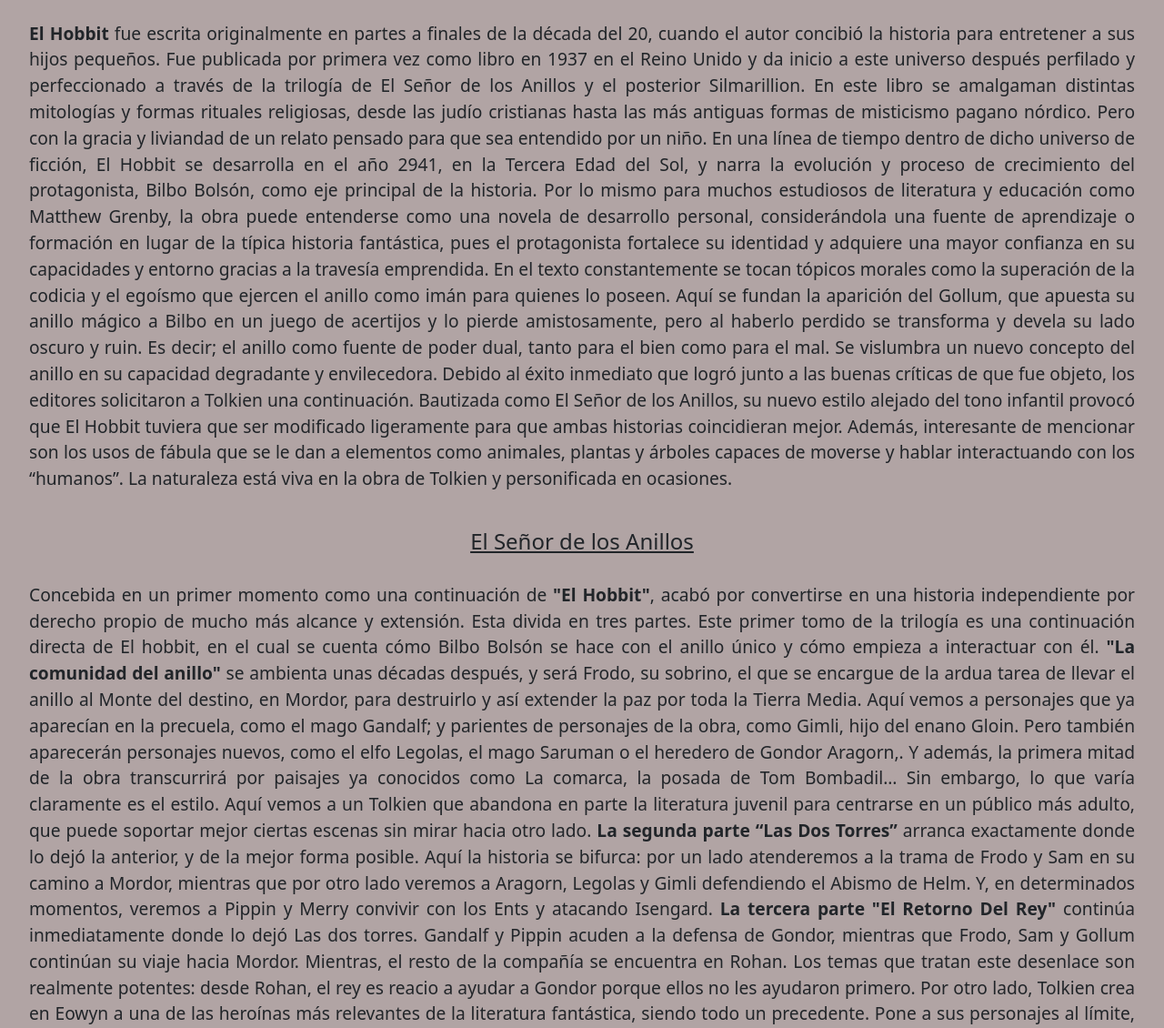
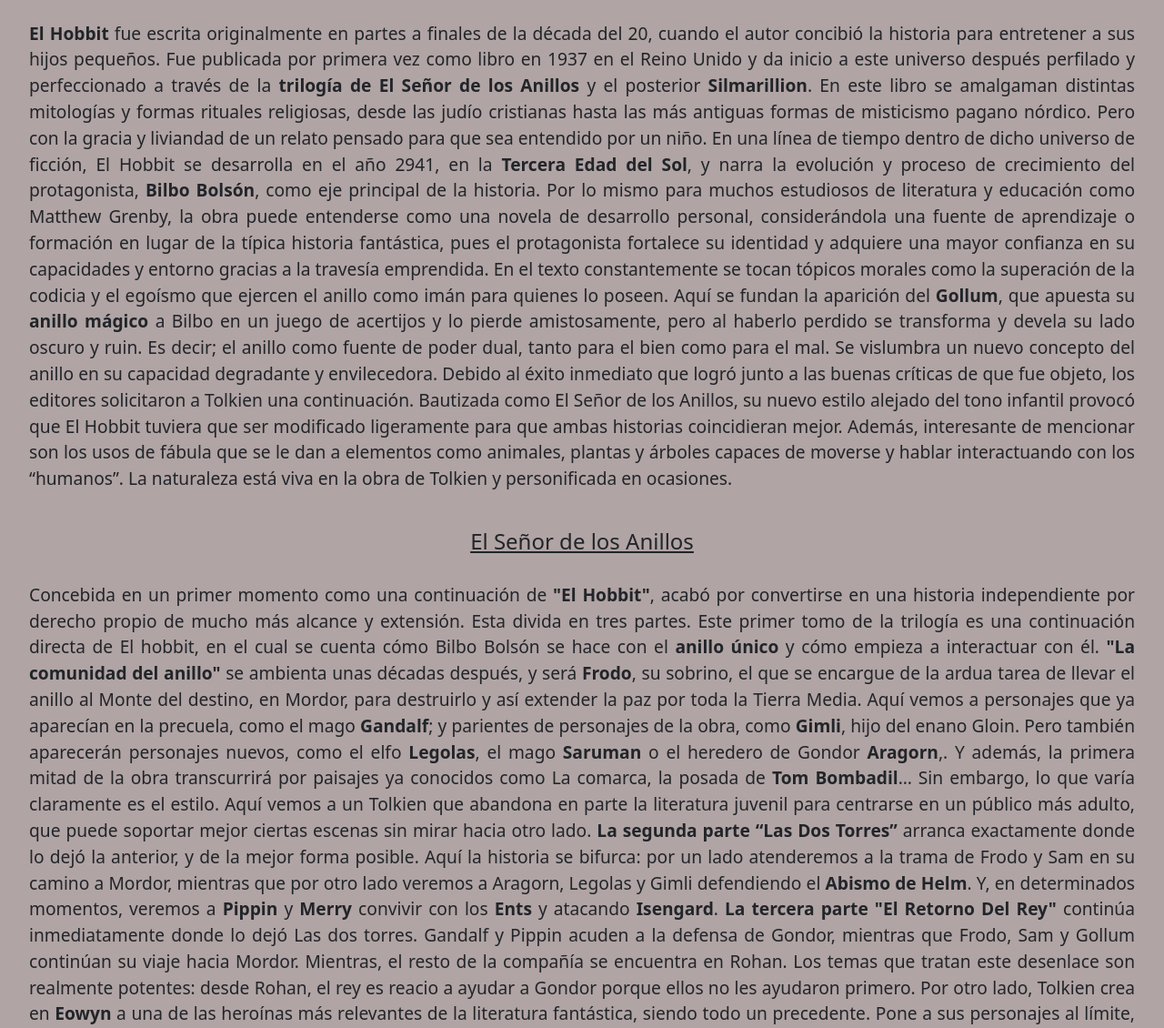
Before and after one commit to joseLecce/mundo-tolkien, a plain HTML site: page pages/obras.html in a window 1280 px wide. Shown: the part 507-1637 px from the top of the page at 91% size. Drawn offline with nearby package versions, Linux system fonts and the light colour scheme.

Commit message:
Edito codigo para mejorar indentaciÂón y legibilidad

```diff
--- a/pages/obras.html
+++ b/pages/obras.html
@@ -53,16 +53,16 @@
 
                 <p><strong>El Hobbit</strong> fue escrita originalmente en partes a finales de la década del 20, cuando el autor concibió la historia para entretener a sus hijos
                 pequeños. Fue publicada por primera vez como libro en 1937 en el Reino Unido y da inicio a este universo después perfilado y perfeccionado
-                a través de la trilogía de El Señor de los Anillos y el posterior Silmarillion. En este libro se amalgaman distintas mitologías y formas rituales
+                a través de la <strong>trilogía de El Señor de los Anillos</strong> y el posterior <strong>Silmarillion</strong>. En este libro se amalgaman distintas mitologías y formas rituales
                 religiosas, desde las judío cristianas hasta las más antiguas formas de misticismo pagano nórdico. Pero con la gracia y liviandad de un relato
                 pensado para que sea entendido por un niño.
-                En una línea de tiempo dentro de dicho universo de ficción, El Hobbit se desarrolla en el año 2941, en la Tercera Edad del Sol, y narra
-                la evolución y proceso de crecimiento del protagonista, Bilbo Bolsón, como eje principal de la historia. Por lo mismo para muchos estudiosos
+                En una línea de tiempo dentro de dicho universo de ficción, El Hobbit se desarrolla en el año 2941, en la <strong>Tercera Edad del Sol</strong>, y narra
+                la evolución y proceso de crecimiento del protagonista, <strong>Bilbo Bolsón</strong>, como eje principal de la historia. Por lo mismo para muchos estudiosos
                 de literatura y educación como Matthew Grenby, la obra puede entenderse como una novela de desarrollo personal, considerándola una fuente de
                 aprendizaje o formación en lugar de la típica historia fantástica, pues el protagonista fortalece su identidad y adquiere una mayor confianza
                 en su capacidades y entorno gracias a la travesía emprendida.
                 En el texto constantemente se tocan tópicos morales como la superación de la codicia y el egoísmo que ejercen el anillo como imán para quienes lo
-                poseen. Aquí se fundan la aparición del Gollum, que apuesta su anillo mágico a Bilbo en un juego de acertijos y lo pierde amistosamente, pero al
+                poseen. Aquí se fundan la aparición del <strong>Gollum</strong>, que apuesta su <strong>anillo mágico</strong> a Bilbo en un juego de acertijos y lo pierde amistosamente, pero al
                 haberlo perdido se transforma y devela su lado oscuro y ruin. Es decir; el anillo como fuente de poder dual, tanto para el bien como para el mal.
                 Se vislumbra un nuevo concepto del anillo en su capacidad degradante y envilecedora.
                 Debido al éxito inmediato que logró junto a las buenas críticas de que fue objeto, los editores solicitaron a Tolkien una continuación.
@@ -81,21 +81,21 @@
 
                 <p>Concebida en un primer momento como una continuación de <strong>"El Hobbit"</strong>, acabó por convertirse en una historia independiente por derecho propio de
                 mucho más alcance y extensión. Esta divida en tres partes.
-                Este primer tomo de la trilogía es una continuación directa de El hobbit, en el cual se cuenta cómo Bilbo Bolsón se hace con el anillo único
-                y cómo empieza a interactuar con él. <strong>"La comunidad del anillo"</strong> se ambienta unas décadas después, y será Frodo, su sobrino, el que se encargue de
+                Este primer tomo de la trilogía es una continuación directa de El hobbit, en el cual se cuenta cómo Bilbo Bolsón se hace con el <strong>anillo único</strong>
+                y cómo empieza a interactuar con él. <strong>"La comunidad del anillo"</strong> se ambienta unas décadas después, y será <strong>Frodo</strong>, su sobrino, el que se encargue de
                 la ardua tarea de llevar el anillo al Monte del destino, en Mordor, para destruirlo y así extender la paz por toda la Tierra Media.
-                Aquí vemos a personajes que ya aparecían en la precuela, como el mago Gandalf; y parientes de personajes de la obra, como Gimli, hijo del enano
-                Gloin. Pero también aparecerán personajes nuevos, como el elfo Legolas, el mago Saruman o el heredero de Gondor Aragorn,. Y además, la primera
-                mitad de la obra transcurrirá por paisajes ya conocidos como La comarca, la posada de Tom Bombadil…
+                Aquí vemos a personajes que ya aparecían en la precuela, como el mago <strong>Gandalf</strong>; y parientes de personajes de la obra, como <strong>Gimli</strong>, hijo del enano
+                Gloin. Pero también aparecerán personajes nuevos, como el elfo <strong>Legolas</strong>, el mago <strong>Saruman</strong> o el heredero de Gondor <strong>Aragorn</strong>,. Y además, la primera
+                mitad de la obra transcurrirá por paisajes ya conocidos como La comarca, la posada de <strong>Tom Bombadil</strong>…
                 Sin embargo, lo que varía claramente es el estilo. Aquí vemos a un Tolkien que abandona en parte la literatura juvenil para centrarse en un
                 público más adulto, que puede soportar mejor ciertas escenas sin mirar hacia otro lado.
                 <strong>La segunda parte “Las Dos Torres”</strong> arranca exactamente donde lo dejó la anterior, y de la mejor forma posible. Aquí la historia se bifurca: por
                 un lado atenderemos a la trama de Frodo y Sam en su camino a Mordor, mientras que por otro lado veremos a Aragorn, Legolas y Gimli defendiendo
-                el Abismo de Helm. Y, en determinados momentos, veremos a Pippin y Merry convivir con los Ents y atacando Isengard.
+                el <strong>Abismo de Helm</strong>. Y, en determinados momentos, veremos a <strong>Pippin</strong> y <strong>Merry</strong> convivir con los <strong>Ents</strong> y atacando <strong>Isengard</strong>.
                 <strong>La tercera parte "El Retorno Del Rey"</strong> continúa inmediatamente donde lo dejó Las dos torres. Gandalf y Pippin acuden a la defensa de Gondor,
                 mientras que Frodo, Sam y Gollum continúan su viaje hacia Mordor. Mientras, el resto de la compañía se encuentra en Rohan. Los temas que tratan
                 este desenlace son realmente potentes: desde Rohan, el rey es reacio a ayudar a Gondor porque ellos no les ayudaron primero. Por otro lado,
-                Tolkien crea en Eowyn a una de las heroínas más relevantes de la literatura fantástica, siendo todo un precedente. Pone a sus personajes al
+                Tolkien crea en <strong>Eowyn</strong> a una de las heroínas más relevantes de la literatura fantástica, siendo todo un precedente. Pone a sus personajes al
                 límite, viendo hasta qué punto puede llegar la fidelidad de Sam, la integridad de Aragorn o la sabiduría de Gandalf. Pero también habla de la
                 desconfianza de los hombres en el caso de Theoden, de la suspicacia en el caso de Denethor, que no quiere a su hijo Faramir y le culpa de la
                 muerte de Boromir; de la avaricia y dependencia en el caso de Gollum o de la facilidad con la que nos podemos corromper.
@@ -133,7 +133,7 @@
             <!-- Aca pongo redes Sociales -->
             <div class="navbar navbar-expand-lg bg-light menuRedes">
                 <div class="container-fluid menuRedes ">
-                <a class="navbar-brand" href="./index.html">Redes Sociales</a>
+                    <a class="navbar-brand" href="">Redes Sociales</a>
                     <button class="navbar-toggler" type="button" data-bs-toggle="collapse" data-bs-target="#navbarNavAltMarkup" aria-controls="navbarNavAltMarkup" aria-expanded="false" aria-label="Toggle navigation">
                         <span class="navbar-toggler-icon"></span>
                     </button>
@@ -150,7 +150,6 @@
 
         </section>
 
-
     </footer>
 
 <!------------------ Scripts -------------->
```
Also changed, not shown: index.html (+3 -14 lines), pages/biografia.html (+3 -12 lines), pages/contacto.html (+5 -5 lines), pages/galeria.html (+2 -1 lines). Lines whose indentation alone changed are shown as unchanged.
